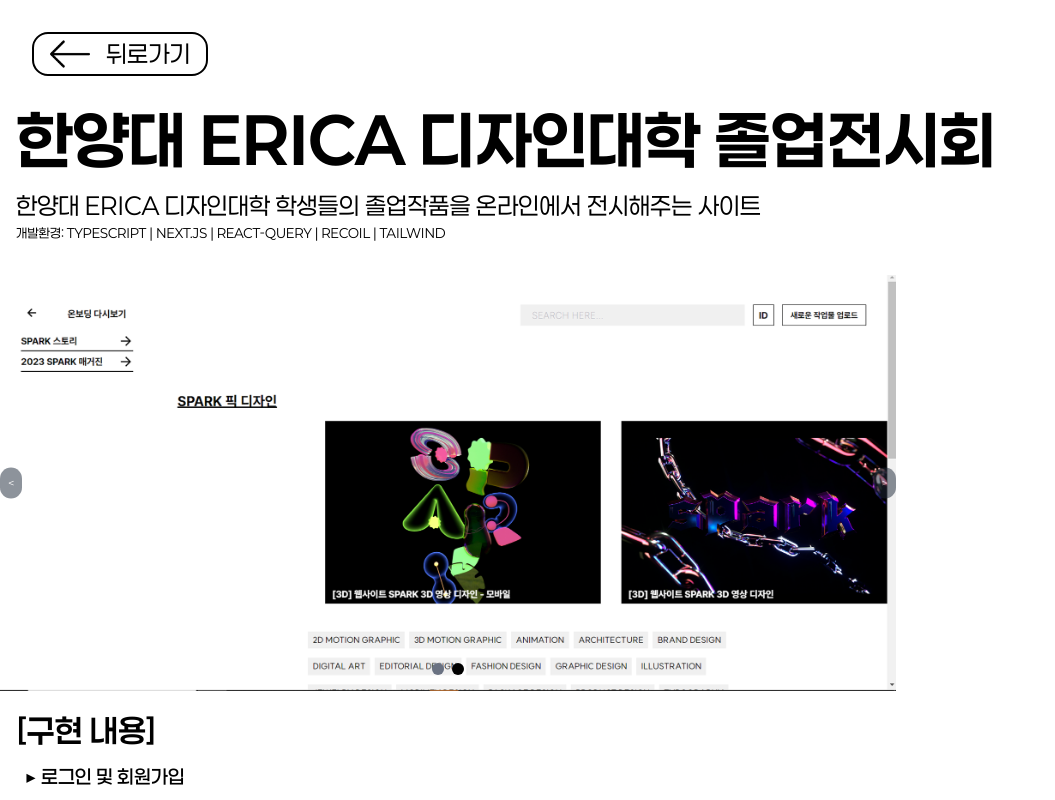
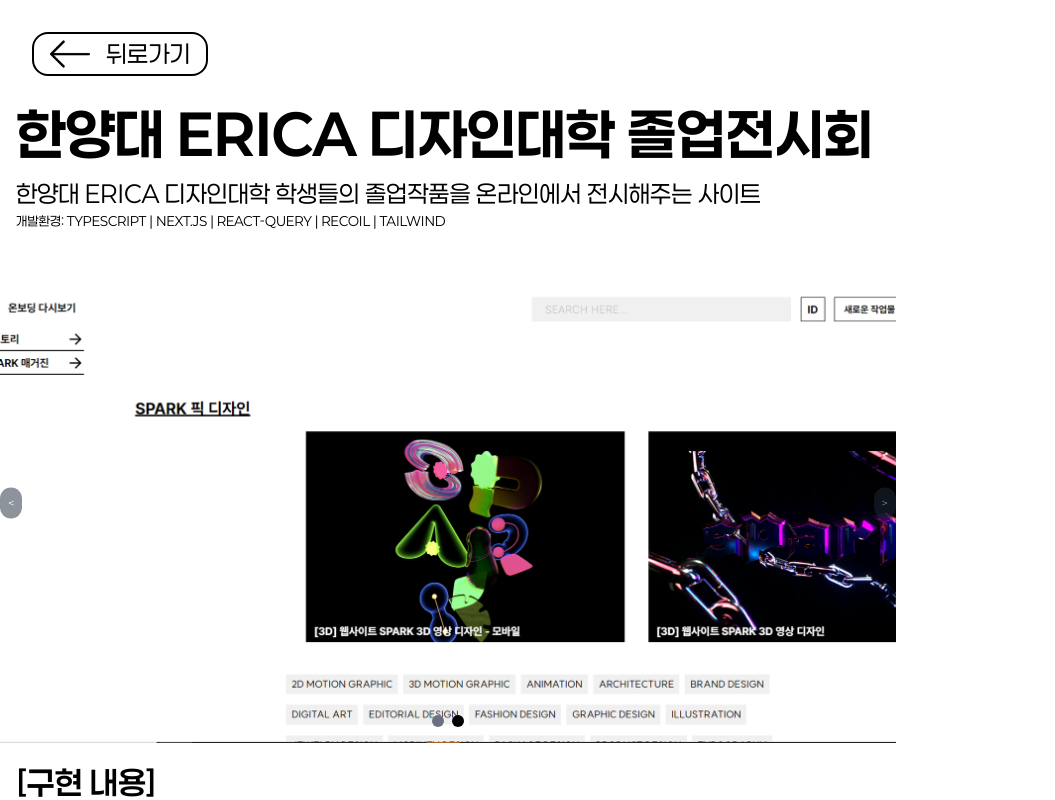
Before and after one commit to kimkimjunjun/portfolio, a Next.js app: page /spark in a window 1280 px wide. Shown: the top 800 px of the page, without its empty margins (0-1055 px from the left). Built offline with nearby package versions, Linux system fonts and the light colour scheme.

Commit message:
슬라이더 이미지 고정

```diff
--- a/components/slider.tsx
+++ b/components/slider.tsx
@@ -1,11 +1,15 @@
+'use client';
+
 import Image from 'next/image';
 import { useState, useEffect } from 'react';
 
 interface SliderProps {
     images: string[];
+    // 이미지 슬라이더 컨테이너의 고정 높이를 props로 받을 수도 있습니다.
+    // containerHeight?: string | number; // 예: '500px', '80vh', 500 (px로 간주)
 }
 
-export default function Slider({ images }: SliderProps) {
+export default function Slider({ images }: SliderProps) { // containerHeight prop이 있다면 추가
     const [currentImageIndex, setCurrentImageIndex] = useState(0);
 
     useEffect(() => {
@@ -17,7 +21,7 @@
             setCurrentImageIndex((prevIndex) =>
                 (prevIndex + 1) % images.length
             );
-        }, 5000);
+        }, 5000); // 5초 간격
 
         return () => clearInterval(interval);
     }, [images]);
@@ -45,37 +49,51 @@
         return <div>슬라이드 이미지가 없습니다.</div>;
     }
 
+    // 슬라이더 컨테이너의 고정 높이 설정
+    // 예: 높이를 500px로 고정
+    const sliderContainerHeight = '500px'; // 또는 props.containerHeight 사용
+
+
     return (
-        <div className="relative w-full max-w-4xl mt-[2rem] overflow-hidden">
+        // 슬라이더 컨테이너에 고정 높이와 relative 클래스 적용
+        // max-w-4xl 등 너비 제한 클래스는 유지
+        <div className="relative w-full h-[20rem] lg:h-[30rem] max-w-4xl mt-[2rem] overflow-hidden">
+            {/* Image 컴포넌트에 fill={true} 및 objectFit 설정 */}
+            {/* width, height, className="w-full h-auto" 속성은 제거합니다. */}
             <Image
                 src={images[currentImageIndex]}
                 alt={`Slide ${currentImageIndex + 1}`}
-                width={1000}
-                height={500}
-                className="w-full h-auto"
-            // objectFit="cover"
+                fill={true} // 부모 요소의 크기에 맞춰 이미지를 채웁니다.
+                // objectFit 속성으로 이미지가 채워지는 방식을 제어합니다.
+                // cover: 비율을 유지하며 부모 영역을 완전히 덮습니다. 이미지가 잘릴 수 있습니다.
+                // contain: 비율을 유지하며 부모 영역 안에 완전히 표시됩니다. 영역이 남을 수 있습니다.
+                // fill: 부모 영역에 맞춰 늘어납니다. 이미지 비율이 깨질 수 있습니다.
+                objectFit="cover" // 이미지가 깨지지 않고 영역을 채우도록 cover 사용
             />
+
+            {/* 이전/다음 버튼 및 점 네비게이션은 z-index를 Image보다 높게 설정해야 합니다. */}
+            {/* Image 컴포넌트가 fill={true}일 때 기본 z-index가 높을 수 있으므로, 버튼/점의 z-index를 더 높게 설정합니다. */}
+            {/* 예: z-20 */}
 
             {images.length > 1 && (
                 <>
                     <button
                         onClick={goToPreviousImage}
-                        className="absolute left-0 top-1/2 transform -translate-y-1/2 bg-gray-800 text-white p-2 rounded-full opacity-50 hover:opacity-100 z-10"
+                        className="absolute left-0 top-1/2 transform -translate-y-1/2 bg-gray-800 text-white p-2 rounded-full opacity-50 hover:opacity-100 z-20" // z-index 조정
                     >
                         {"<"}
                     </button>
                     <button
                         onClick={goToNextImage}
-                        className="absolute right-0 top-1/2 transform -translate-y-1/2 bg-gray-800 text-white p-2 rounded-full opacity-50 hover:opacity-100 z-10"
+                        className="absolute right-0 top-1/2 transform -translate-y-1/2 bg-gray-800 text-white p-2 rounded-full opacity-50 hover:opacity-100 z-20" // z-index 조정
                     >
                         {">"}
                     </button>
                 </>
             )}
 
-
             {images.length > 1 && (
-                <div className="absolute bottom-4 left-1/2 transform -translate-x-1/2 flex space-x-2 z-10">
+                <div className="absolute bottom-4 left-1/2 transform -translate-x-1/2 flex space-x-2 z-20"> {/* z-index 조정 */}
                     {images.map((_, index) => (
                         <button
                             key={index}
--- a/pages/spark.tsx
+++ b/pages/spark.tsx
@@ -141,7 +141,7 @@
         <div className="flex flex-col pt-[2rem] mb-[10rem]">
             <Backbutton />
             <div className='mx-[1rem]'>
-                <h1 className='text-[1.5rem] md:text-[4rem] font-bold'>한양대 ERICA 디자인대학 졸업전시회</h1>
+                <h1 className='text-[1.5rem] md:text-[3.5rem] font-bold'>한양대 ERICA 디자인대학 졸업전시회</h1>
                 <h2 className='text-[1rem] md:text-[1.5rem]'>한양대 ERICA 디자인대학 학생들의 졸업작품을 온라인에서 전시해주는 사이트</h2>
                 <span className='text-[0.8rem]'>개발환경: TYPESCRIPT | NEXT.JS | REACT-QUERY | RECOIL | TAILWIND</span>
             </div>
--- a/pages/trippy.tsx
+++ b/pages/trippy.tsx
@@ -153,7 +153,7 @@
         <div className="flex flex-col pt-[2rem] mb-[10rem]">
             <Backbutton />
             <div className='mx-[1rem]'>
-                <h1 className='text-[1.5rem] md:text-[4rem] font-bold'>여행지 정보 공유 및 날씨 추천 플랫폼</h1>
+                <h1 className='text-[1.5rem] md:text-[3.5rem] font-bold'>여행지 정보 공유 및 날씨 추천 플랫폼</h1>
                 <h2 className='text-[1rem] md:text-[1.5rem]'>한국관광공사 및 기상청 공공데이터를 활용하여 여행지 추천 및 후기를 공유할 수 있는 플랫폼</h2>
                 <span className='text-[0.8rem]'>개발환경: TYPESCRIPT | NEXT.JS | REACT-QUERY | RECOIL | TAILWIND</span>
             </div>
```
